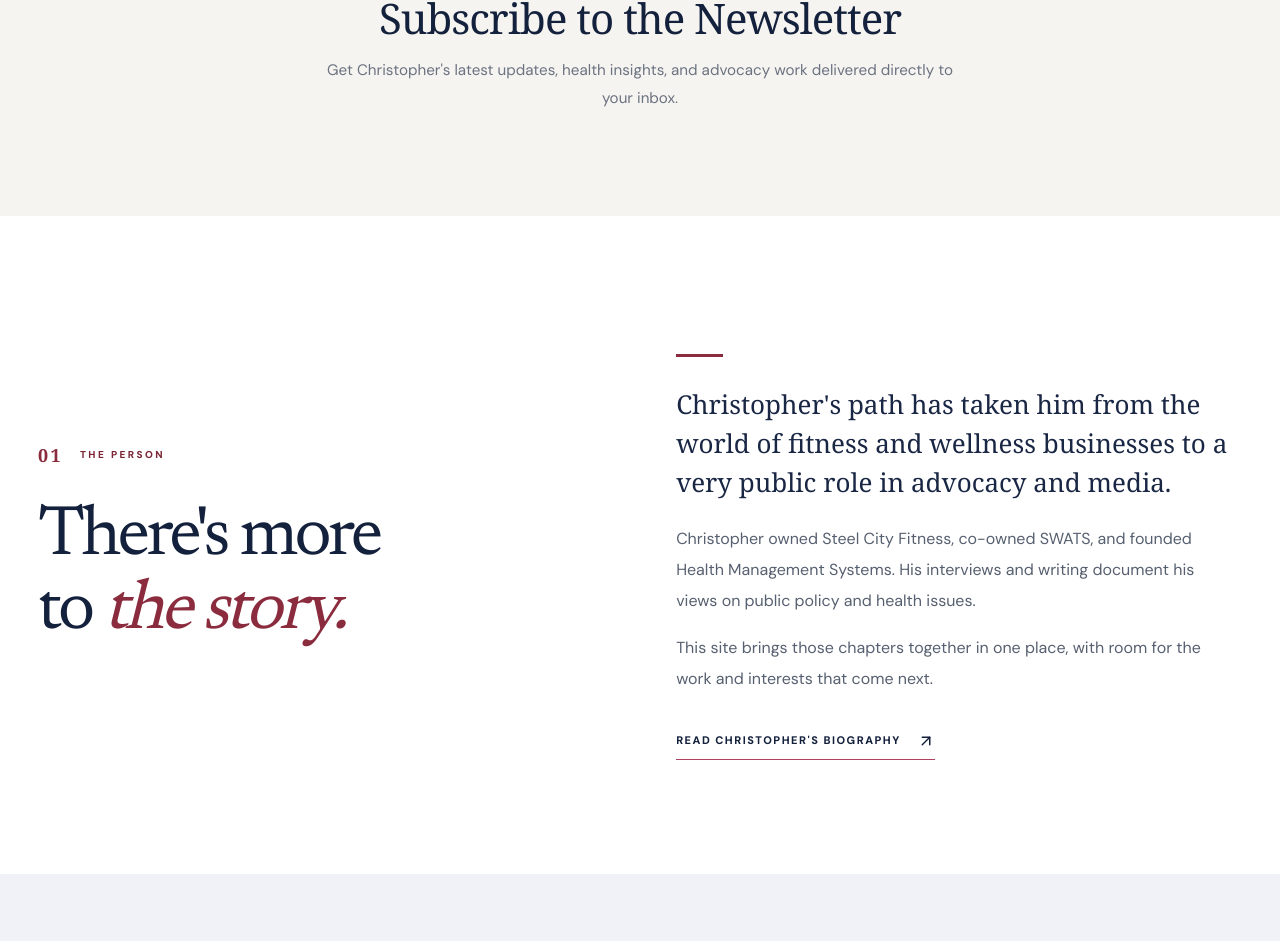
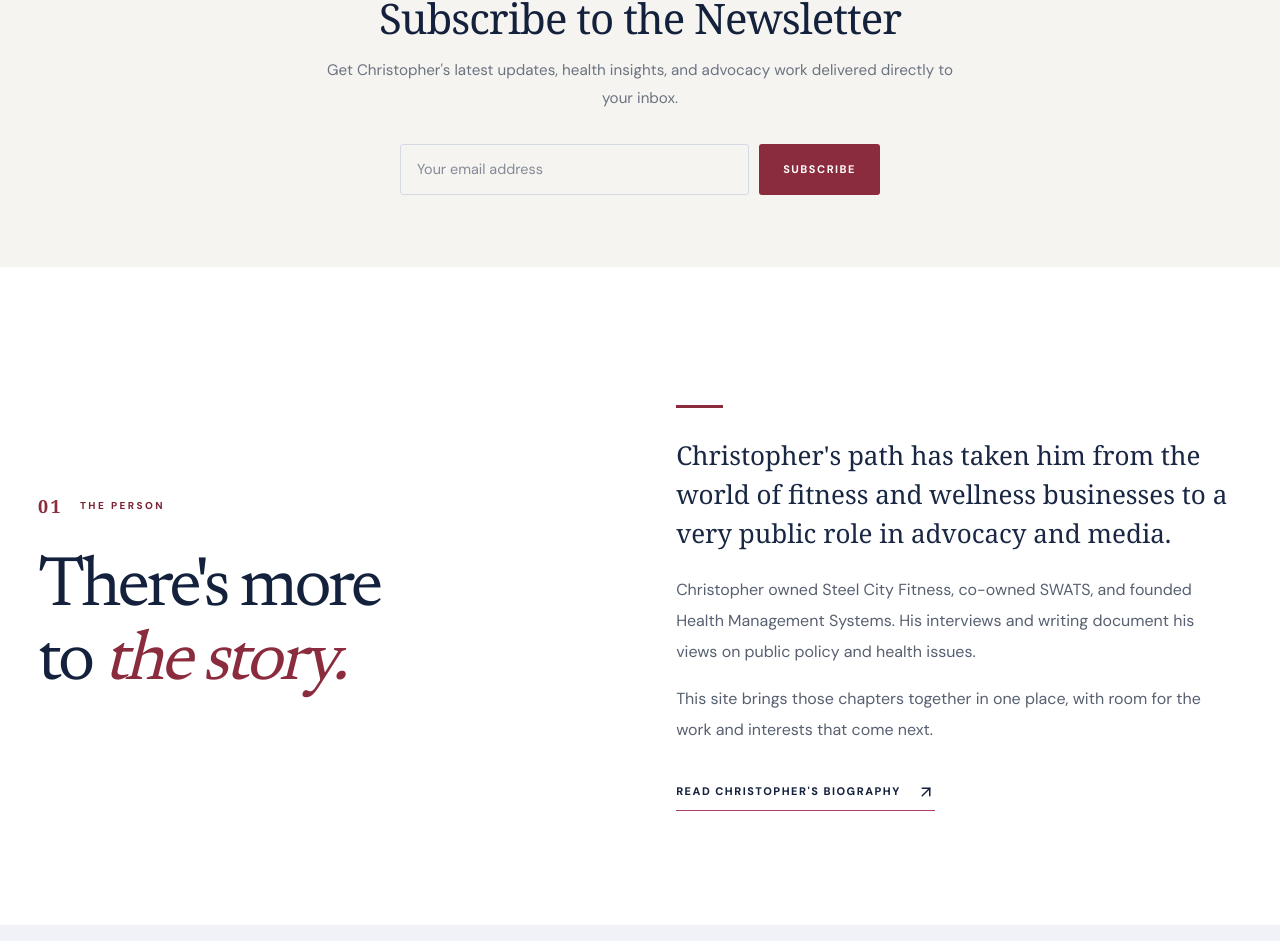
Before and after one commit to AppStudioPros/chris-iskey, a Next.js app: page / in a window 1280 px wide. Shown: the part 1425-2366 px from the top of the page. Built offline with nearby package versions, Linux system fonts and the light colour scheme.

Commit message:
Replace Klaviyo embed with working newsletter form + API route

```diff
--- /dev/null
+++ b/app/api/newsletter/route.ts
@@ -0,0 +1,34 @@
+import { NextRequest, NextResponse } from "next/server";
+import { Resend } from "resend";
+
+const resend = new Resend(process.env.RESEND_API_KEY);
+
+export async function POST(req: NextRequest) {
+  try {
+    const { email } = await req.json();
+    if (!email || !email.includes("@")) {
+      return NextResponse.json({ error: "Invalid email" }, { status: 400 });
+    }
+
+    await resend.emails.send({
+      from: "Christopher Key Site <noreply@mail.christiskey.life>",
+      to: ["vaccinepolice@protonmail.com"],
+      subject: `New Newsletter Subscriber — ${email}`,
+      html: `
+        <div style="font-family: Arial, sans-serif; max-width: 500px; margin: 0 auto; padding: 32px; background: #f8f6f1; border-radius: 10px;">
+          <h2 style="color: #14213d; margin-bottom: 8px;">New Newsletter Subscriber</h2>
+          <p style="color: #6b7280; font-size: 14px; margin-bottom: 24px;">Someone signed up via christiskey.life</p>
+          <div style="background: #fff; border-radius: 8px; padding: 20px 24px; border: 1px solid #e2ddd5;">
+            <p style="margin: 0; font-size: 16px; font-weight: 600; color: #14213d;">${email}</p>
+          </div>
+          <p style="color: #9ca3af; font-size: 12px; margin-top: 20px; text-align: center;">christiskey.life</p>
+        </div>
+      `,
+    });
+
+    return NextResponse.json({ success: true });
+  } catch (err) {
+    console.error("Newsletter error:", err);
+    return NextResponse.json({ error: "Failed" }, { status: 500 });
+  }
+}
--- a/app/page.tsx
+++ b/app/page.tsx
@@ -1,8 +1,53 @@
+'use client';
+import { useState } from 'react';
 import Link from 'next/link';
-import { ArrowUpRight, ArrowRight, MoveDown, Play, BookOpenText, CalendarDays, Heart, ShoppingBag, Zap, Mail } from 'lucide-react';
+import { ArrowUpRight, ArrowRight, MoveDown, Play, BookOpenText, CalendarDays, Heart, ShoppingBag, Zap, Mail, CheckCircle } from 'lucide-react';
 import { site,posts,dateLabel } from '@/lib/content';
 
 import {ContactForm} from '@/components/ContactForm';
+
+function NewsletterForm() {
+  const [email, setEmail] = useState('');
+  const [status, setStatus] = useState<'idle'|'loading'|'done'|'error'>('idle');
+
+  async function handleSubmit(e: React.FormEvent) {
+    e.preventDefault();
+    setStatus('loading');
+    try {
+      const res = await fetch('/api/newsletter', {
+        method: 'POST',
+        headers: {'Content-Type':'application/json'},
+        body: JSON.stringify({email}),
+      });
+      if (!res.ok) throw new Error();
+      setStatus('done');
+    } catch {
+      setStatus('error');
+    }
+  }
+
+  if (status === 'done') return (
+    <div style={{display:'flex',flexDirection:'column',alignItems:'center',gap:'12px',padding:'24px 0'}}>
+      <CheckCircle size={36} color="#8b2c3e"/>
+      <p style={{fontFamily:'Georgia,serif',fontSize:'22px',color:'#14213d',margin:0}}>You&apos;re subscribed.</p>
+      <p style={{color:'#6b7280',fontSize:'14px',margin:0}}>Thank you — expect updates from Christopher soon.</p>
+    </div>
+  );
+
+  return (
+    <form onSubmit={handleSubmit} style={{display:'flex',gap:'10px',maxWidth:'480px',margin:'0 auto',flexWrap:'wrap',justifyContent:'center'}}>
+      <input
+        type="email" required value={email} onChange={e => setEmail(e.target.value)}
+        placeholder="Your email address"
+        style={{flex:'1',minWidth:'220px',padding:'13px 16px',border:'1.5px solid #d4d9e4',borderRadius:'3px',fontSize:'0.9rem',fontFamily:'inherit',outline:'none',color:'#14213d'}}
+      />
+      <button type="submit" disabled={status==='loading'} style={{padding:'13px 24px',background:'#8b2c3e',color:'#fff',border:'none',borderRadius:'3px',fontWeight:700,fontSize:'11px',letterSpacing:'1.5px',cursor:'pointer',opacity:status==='loading'?0.7:1,whiteSpace:'nowrap'}}>
+        {status==='loading' ? 'SUBSCRIBING...' : 'SUBSCRIBE'}
+      </button>
+      {status==='error' && <p style={{width:'100%',color:'#8b2c3e',fontSize:'13px',textAlign:'center',margin:'4px 0 0'}}>Something went wrong. Please try again.</p>}
+    </form>
+  );
+}
 export default function Home(){return <>
 <section className="hero"><div className="container hero-grid"><div className="hero-copy"><div className="eyebrow"><span className="eyebrow-line"/> THE PERSON BEHIND THE HEADLINES</div><h1>Christopher<br/><em>Key.</em></h1><p className="hero-lead">A life shaped by business, health and wellness, and speaking out about the issues that matter to him.</p><p className="hero-sub">Get to know Christopher, explore his work, and find the interviews and writing behind his public story.</p><div className="button-row"><Link className="button button-dark" href="/about">GET TO KNOW CHRISTOPHER <ArrowUpRight size={17}/></Link><Link className="button button-outline" href="/about">EXPLORE HIS WORK <ArrowUpRight size={17}/></Link></div></div><div className="hero-portrait"><div className="portrait-frame"><div className="portrait-fallback"><span>CK</span></div><img src={site.portrait} alt="Christopher Key"/></div></div></div></section>
 <div className="chapter-band"><div className="container" style={{justifyContent:'center'}}><a href="https://www.brighteon.com/channels/vaccinepolice/home" target="_blank" rel="noopener noreferrer" className="band-social-link">WATCH ON BRIGHTEON</a><span className="band-divider"/><a href="https://rumble.com/user/VaccinePolice" target="_blank" rel="noopener noreferrer" className="band-social-link">WATCH ON RUMBLE</a><span className="band-divider"/><a href="https://t.me/vaccinepolice" target="_blank" rel="noopener noreferrer" className="band-social-link">JOIN ON TELEGRAM</a></div></div>
@@ -63,7 +108,7 @@ export default function Home(){return <>
     <p style={{fontSize:'10px',letterSpacing:'2.5px',fontWeight:700,color:'#8b2c3e',marginBottom:'12px'}}>STAY CONNECTED</p>
     <h2 style={{fontFamily:'Georgia,serif',fontSize:'clamp(28px,4vw,42px)',letterSpacing:'-1px',marginBottom:'16px',lineHeight:1.1}}>Subscribe to the Newsletter</h2>
     <p style={{color:'#6b7280',lineHeight:'1.8',marginBottom:'32px',fontSize:'0.95rem'}}>Get Christopher&apos;s latest updates, health insights, and advocacy work delivered directly to your inbox.</p>
-    <div className="klaviyo-form-WYvyfV"/>
+    <NewsletterForm/>
   </div>
 </section>
 <section id="story" className="section story-section"><div className="container story-grid"><div><div className="section-index"><span>01</span><span>THE PERSON</span></div><h2>There's more<br/>to <em>the story.</em></h2></div><div className="story-body"><span className="gold-rule"/><p className="large-text">Christopher's path has taken him from the world of fitness and wellness businesses to a very public role in advocacy and media.</p><p>Christopher owned Steel City Fitness, co-owned SWATS, and founded Health Management Systems. His interviews and writing document his views on public policy and health issues.</p><p>This site brings those chapters together in one place, with room for the work and interests that come next.</p><Link href="/about" className="text-link">READ CHRISTOPHER'S BIOGRAPHY <ArrowUpRight size={18}/></Link></div></div></section>
```
